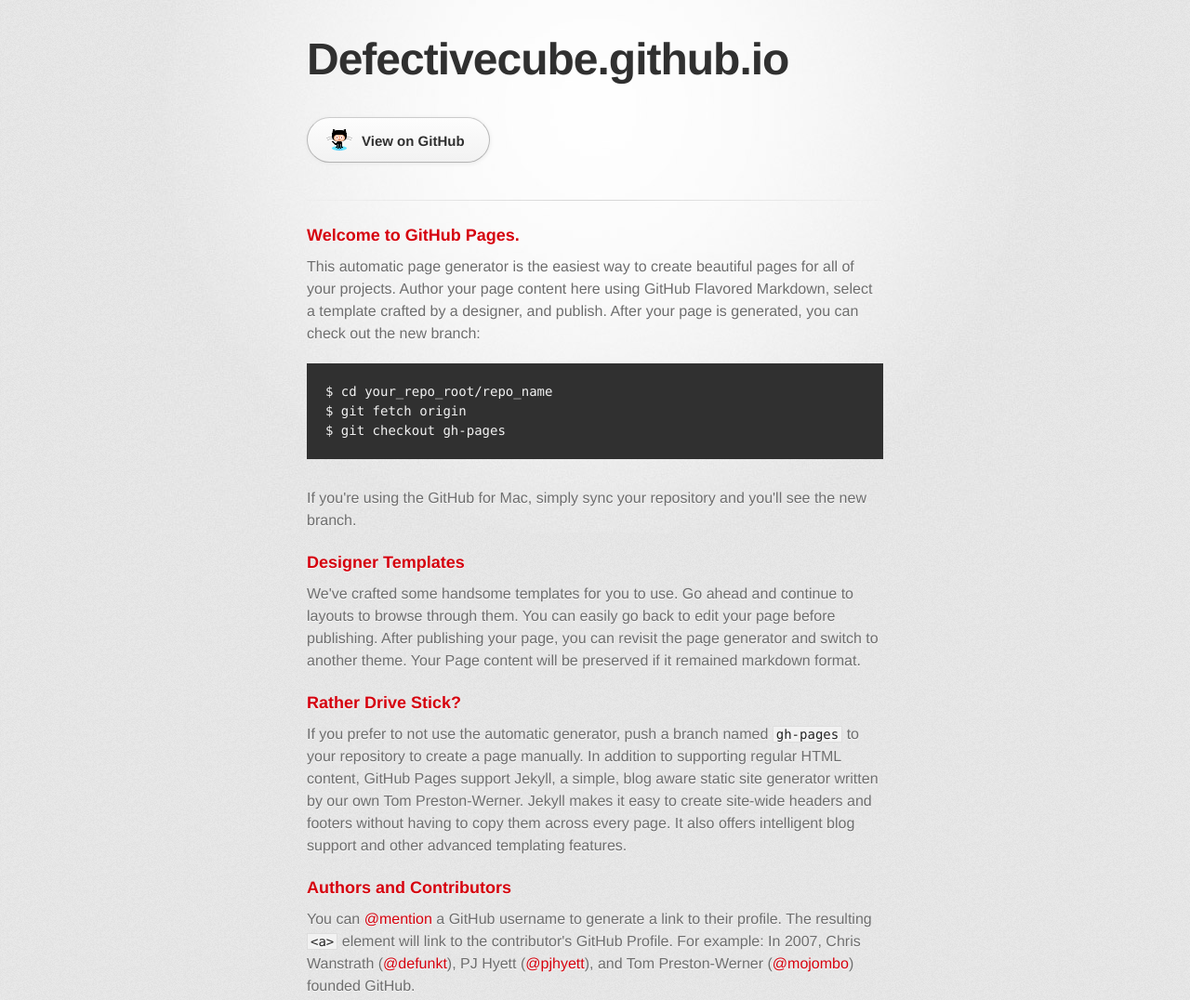
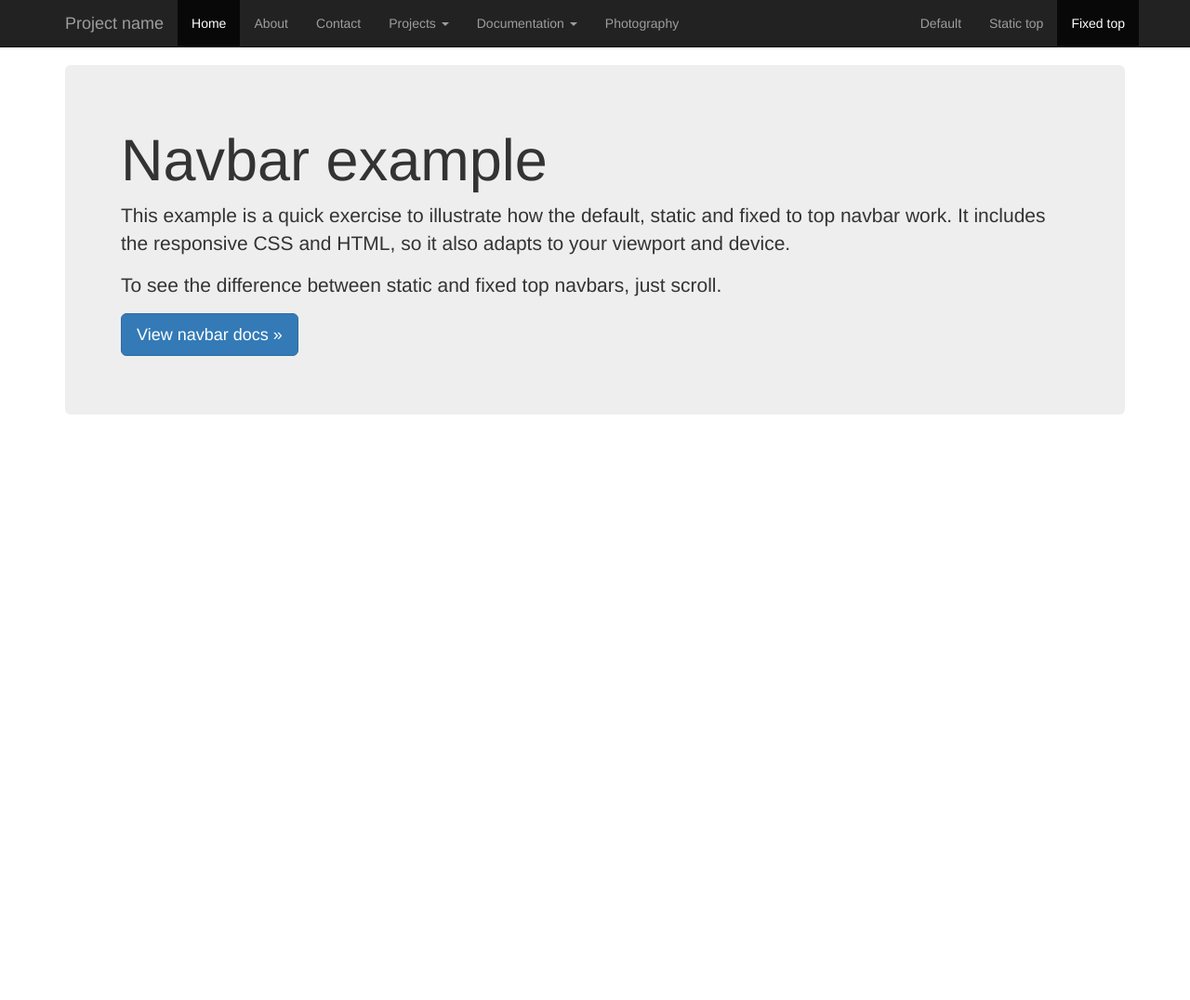
Before and after one commit to DefectiveCube/DefectiveCube.github.io, a plain HTML site: page index.html in a window 1280 px wide. Shown: the top 1076 px of the page at 93% size. Drawn offline with nearby package versions, Linux system fonts and the light colour scheme; a web font is replaced by a local one.

Commit message:
Update
Added Bootstrap. Updated menus

```diff
--- a/index.html
+++ b/index.html
@@ -3,71 +3,99 @@
   <head>
     <meta charset='utf-8'>
     <meta http-equiv="X-UA-Compatible" content="chrome=1">
-    <link href='https://fonts.googleapis.com/css?family=Chivo:900' rel='stylesheet' type='text/css'>
-    <link rel="stylesheet" type="text/css" href="stylesheets/stylesheet.css" media="screen">
-    <link rel="stylesheet" type="text/css" href="stylesheets/pygment_trac.css" media="screen">
-    <link rel="stylesheet" type="text/css" href="stylesheets/print.css" media="print">
-    <!--[if lt IE 9]>
-    <script src="//html5shiv.googlecode.com/svn/trunk/html5.js"></script>
-    <![endif]-->
-    <title>Defectivecube.github.io by DefectiveCube</title>
+    <meta name="viewport" content="width=device-width, initial-scale=1">
+    <meta name="robots" content="noindex,nofollow">
+
+    <link href="http://fonts.googleapis.com/css?family=Source+Sans+Pro:300,300italic,400,600,700" rel="stylesheet">
+    <link href="https://maxcdn.bootstrapcdn.com/bootstrap/3.2.0/css/bootstrap.min.css" rel="stylesheet">
+
+    <title>Kirk Dietz | Software Developer</title>
+
+    <style>
+    body {
+      min-height: 2000px;
+      padding-top: 70px;
+    }
+    </style>
   </head>
 
   <body>
-    <div id="container">
-      <div class="inner">
+    <div class="navbar navbar-inverse navbar-fixed-top" role="navigation">
+      <div class="container">
+        <div class="navbar-header">
+          <button type="button" class="navbar-toggle collapsed" data-toggle="collapse" data-target=".navbar-collapse">
+            <span class="sr-only">Toggle navigation</span>
+            <span class="icon-bar"></span>
+            <span class="icon-bar"></span>
+            <span class="icon-bar"></span>
+          </button>
+          <a class="navbar-brand" href="#">Project name</a>
+        </div>
+        <div class="navbar-collapse collapse">
+          <ul class="nav navbar-nav">
+            <li class="active"><a href="#">Home</a></li>
+            <li><a href="#about">About</a></li>
+            <li><a href="#contact">Contact</a></li>
+            <li class="dropdown">
+              <a href="#" class="dropdown-toggle" data-toggle="dropdown">Projects <span class="caret"></span></a>
+              <ul class="dropdown-menu" role="menu">
 
-        <header>
-          <h1>Defectivecube.github.io</h1>
-          <h2></h2>
-        </header>
+                <li class="dropdown-header">C#</li>
+                <li><a href="#">Web Service (WCF)</a></li>
+                <li class="divider"></li>
 
-        <section id="downloads" class="clearfix">
-          <a href="https://github.com/DefectiveCube" id="view-on-github" class="button"><span>View on GitHub</span></a>
-        </section>
+                <li class="dropdown-header">HTML</li>
+                <li><a href="#">Letter Identification</a></li>
+                <li class="divider"></li>
 
-        <hr>
+                <li class="dropdown-header">Node.js</li>
+                <li><a href="#">WebSocket Chat Server</a>
+                <li class="divider"></li>
 
-        <section id="main_content">
-          <h3>
-<a name="welcome-to-github-pages" class="anchor" href="#welcome-to-github-pages"><span class="octicon octicon-link"></span></a>Welcome to GitHub Pages.</h3>
+                <li class="dropdown-header">SQL</li>
+                <li><a href="#">Euchre Schema</a></li>
+                <li class="divider"></li>
 
-<p>This automatic page generator is the easiest way to create beautiful pages for all of your projects. Author your page content here using GitHub Flavored Markdown, select a template crafted by a designer, and publish. After your page is generated, you can check out the new branch:</p>
-
-<pre><code>$ cd your_repo_root/repo_name
-$ git fetch origin
-$ git checkout gh-pages
-</code></pre>
-
-<p>If you're using the GitHub for Mac, simply sync your repository and you'll see the new branch.</p>
-
-<h3>
-<a name="designer-templates" class="anchor" href="#designer-templates"><span class="octicon octicon-link"></span></a>Designer Templates</h3>
-
-<p>We've crafted some handsome templates for you to use. Go ahead and continue to layouts to browse through them. You can easily go back to edit your page before publishing. After publishing your page, you can revisit the page generator and switch to another theme. Your Page content will be preserved if it remained markdown format.</p>
-
-<h3>
-<a name="rather-drive-stick" class="anchor" href="#rather-drive-stick"><span class="octicon octicon-link"></span></a>Rather Drive Stick?</h3>
-
-<p>If you prefer to not use the automatic generator, push a branch named <code>gh-pages</code> to your repository to create a page manually. In addition to supporting regular HTML content, GitHub Pages support Jekyll, a simple, blog aware static site generator written by our own Tom Preston-Werner. Jekyll makes it easy to create site-wide headers and footers without having to copy them across every page. It also offers intelligent blog support and other advanced templating features.</p>
-
-<h3>
-<a name="authors-and-contributors" class="anchor" href="#authors-and-contributors"><span class="octicon octicon-link"></span></a>Authors and Contributors</h3>
-
-<p>You can <a href="https://github.com/blog/821" class="user-mention">@mention</a> a GitHub username to generate a link to their profile. The resulting <code>&lt;a&gt;</code> element will link to the contributor's GitHub Profile. For example: In 2007, Chris Wanstrath (<a href="https://github.com/defunkt" class="user-mention">@defunkt</a>), PJ Hyett (<a href="https://github.com/pjhyett" class="user-mention">@pjhyett</a>), and Tom Preston-Werner (<a href="https://github.com/mojombo" class="user-mention">@mojombo</a>) founded GitHub.</p>
-
-<h3>
-<a name="support-or-contact" class="anchor" href="#support-or-contact"><span class="octicon octicon-link"></span></a>Support or Contact</h3>
-
-<p>Having trouble with Pages? Check out the documentation at <a href="http://help.github.com/pages">http://help.github.com/pages</a> or contact <a href="mailto:support@github.com">support@github.com</a> and we’ll help you sort it out.</p>
-        </section>
-
-        <footer>
-          This page was generated by <a href="http://pages.github.com">GitHub Pages</a>. Tactile theme by <a href="https://twitter.com/jasonlong">Jason Long</a>.
-        </footer>
-
-
+                <li class="dropdown-header">Udacity Front-End Web Developer Nanodegree</li>
+                <li><a href="frontend-nanodegree-portfolio">Mock Portfolio</a></li>
+                <li><a href="frontend-nanodegree-resume">Javascript Resume</a></li>
+                <li><a href="frontend-nanodegree-arcade-game">Arcade Game</a></li>
+                <li><a href="#frontend-nanodegree-website-optimization">Website Optimization</a></li>
+                <li><a href="#frontend-nanodegree-map">Neighborhood Map</a></li>
+              </ul>
+            </li>
+            <li class="dropdown">
+              <a href="#docs" class="dropdown-toggle" data-toggle="dropdown">Documentation <span class="caret"></span></a>
+              <ul class="dropdown-menu" role="menu">
+                <li class="dropdown-header">C#</li>
+                <li class="dropdown-header">C++</li>
+                <li class="dropdown-header">x86 Assembly</li>
+              </ul>
+            </li>
+            <li><a href="#photos">Photography</a></li>
+          </ul>
+          <ul class="nav navbar-nav navbar-right">
+            <li><a href="../navbar/">Default</a></li>
+            <li><a href="../navbar-static-top/">Static top</a></li>
+            <li class="active"><a href="./">Fixed top</a></li>
+          </ul>
+        </div>
       </div>
     </div>
+
+    <div class="container">
+      <div class="jumbotron">
+        <h1>Navbar example</h1>
+        <p>This example is a quick exercise to illustrate how the default, static and fixed to top navbar work. It includes the responsive CSS and HTML, so it also adapts to your viewport and device.</p>
+        <p>To see the difference between static and fixed top navbars, just scroll.</p>
+        <p>
+          <a class="btn btn-lg btn-primary" href="../../components/#navbar" role="button">View navbar docs &raquo;</a>
+        </p>
+      </div>
+    </div>
+
+    <script src="http://code.jquery.com/jquery-2.1.1.min.js"></script>
+    <script src="https://maxcdn.bootstrapcdn.com/bootstrap/3.2.0/js/bootstrap.min.js"></script>
+
   </body>
 </html>
```
